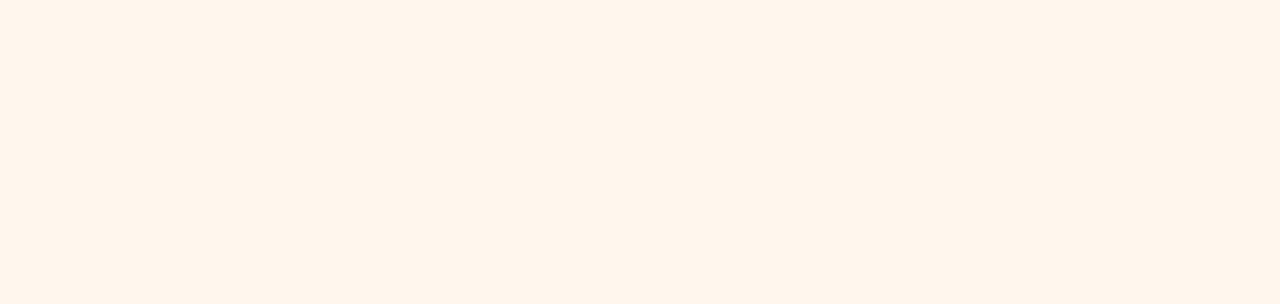
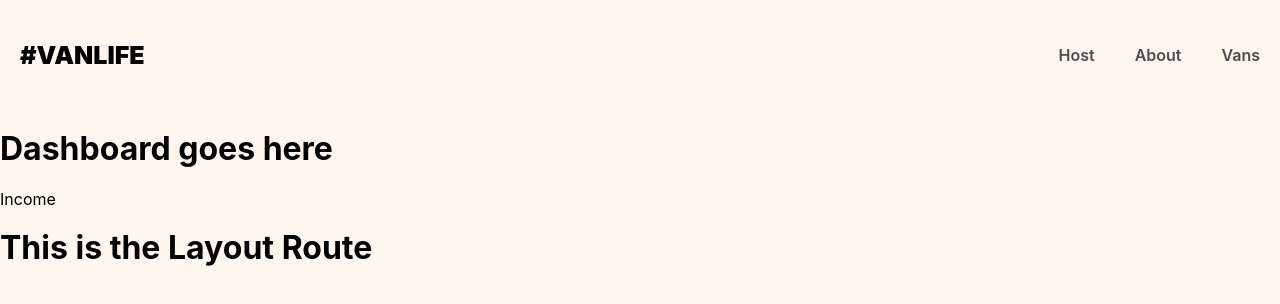
Before and after one commit to RahulPorel/Vans-Life, a React (Vite) app: page /host/income in a window 1280 px wide. Before the commit this address had no page. Shown: the top 304 px of the page. Built offline with nearby package versions, Linux system fonts and the light colour scheme; what miragejs would draw is missing.

Commit message:
code update

```diff
--- a/src/App.jsx
+++ b/src/App.jsx
@@ -4,9 +4,9 @@
 import About from "./pages/About/About";
 import Vans from "./pages/Vans/Vans";
 import VanDetail from "./pages/Vans/VanDetail";
-// import Dashboard from "./pages/Host/Dashboard"
-// import Income from "./pages/Host/Income"
-// import Reviews from "./pages/Host/Reviews"
+import Dashboard from "./pages/Host/Dashboard";
+import Income from "./pages/Host/Income";
+import Reviews from "./pages/Host/Reviews";
 // import HostVans from "./pages/Host/HostVans"
 // import HostVanDetail from "./pages/Host/HostVanDetail"
 // import Layout from "./components/Layout"
@@ -23,7 +23,11 @@
           <Route path="/" element={<Home />} />
           <Route path="/about" element={<About />} />
           <Route path="/vans" element={<Vans />} />
-          <Route path="/vans/:id" element={<VanDetail />} />
+          <Route path="/vans/:id" element={<VanDetail />} />{" "}
+          <Route path="/host" element={<Dashboard />}>
+            <Route path="/host/income" element={<Income />} />
+            <Route path="/host/reviews" element={<Reviews />} />
+          </Route>
         </Route>
       </Routes>
     </BrowserRouter>
--- a/src/components/Header.jsx
+++ b/src/components/Header.jsx
@@ -7,6 +7,8 @@
         #VanLife
       </Link>
       <nav>
+        <Link to="/host">Host</Link>
+
         <Link to="/about">About</Link>
         <Link to="/vans">Vans</Link>
       </nav>
--- /dev/null
+++ b/src/pages/Host/Dashboard.jsx
@@ -0,0 +1,13 @@
+import React from "react";
+import { Outlet } from "react-router-dom";
+
+const Dashboard = () => {
+  return (
+    <>
+      <h1>Dashboard goes here</h1>
+      <Outlet />
+    </>
+  );
+};
+
+export default Dashboard;
--- /dev/null
+++ b/src/pages/Host/Income.jsx
@@ -0,0 +1,9 @@
+import React from 'react'
+
+const Income = () => {
+  return (
+    <div>Income</div>
+  )
+}
+
+export default Income
--- /dev/null
+++ b/src/pages/Host/Reviews.jsx
@@ -0,0 +1,7 @@
+import React from "react";
+
+const Reviews = () => {
+  return <div>Reviews</div>;
+};
+
+export default Reviews;
```
